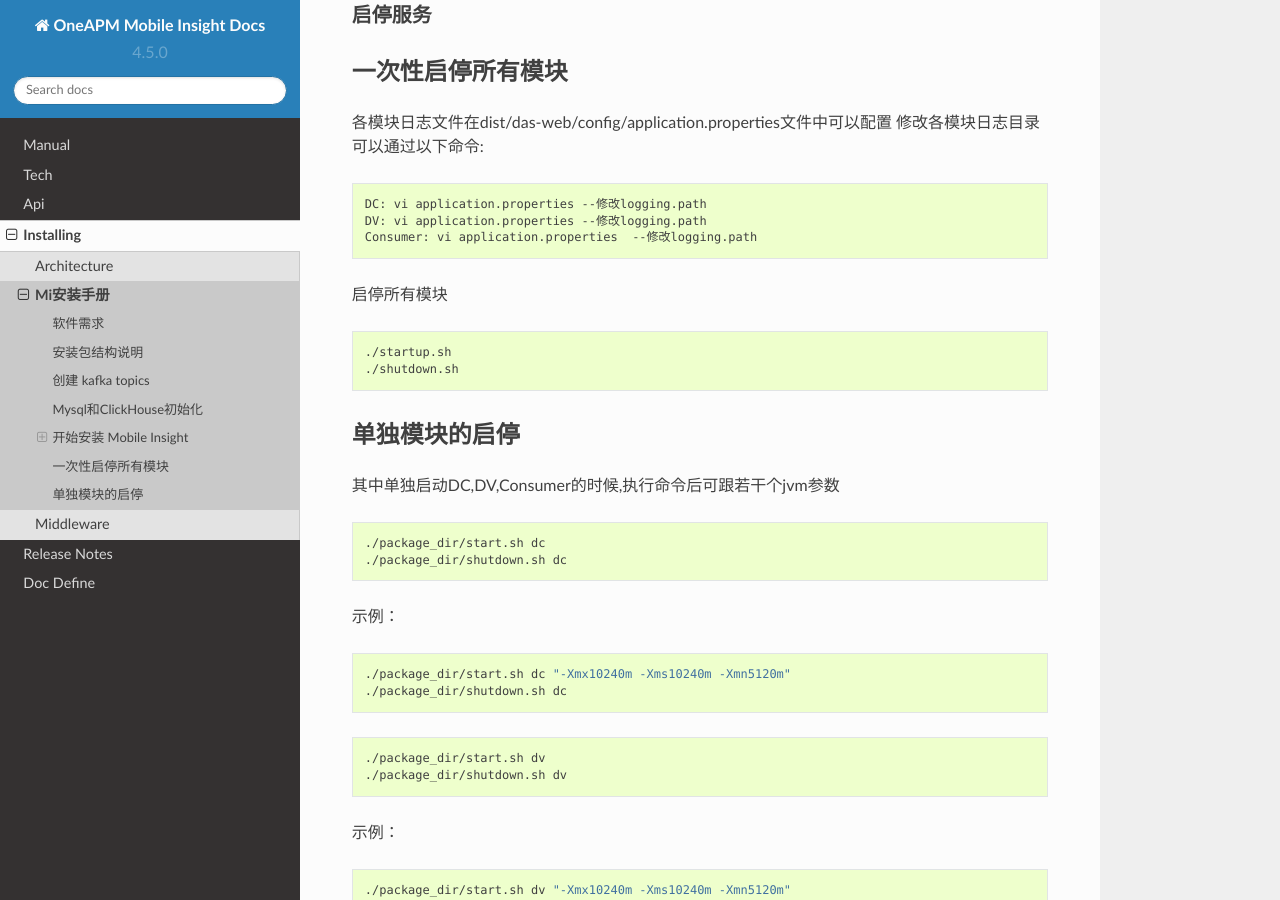
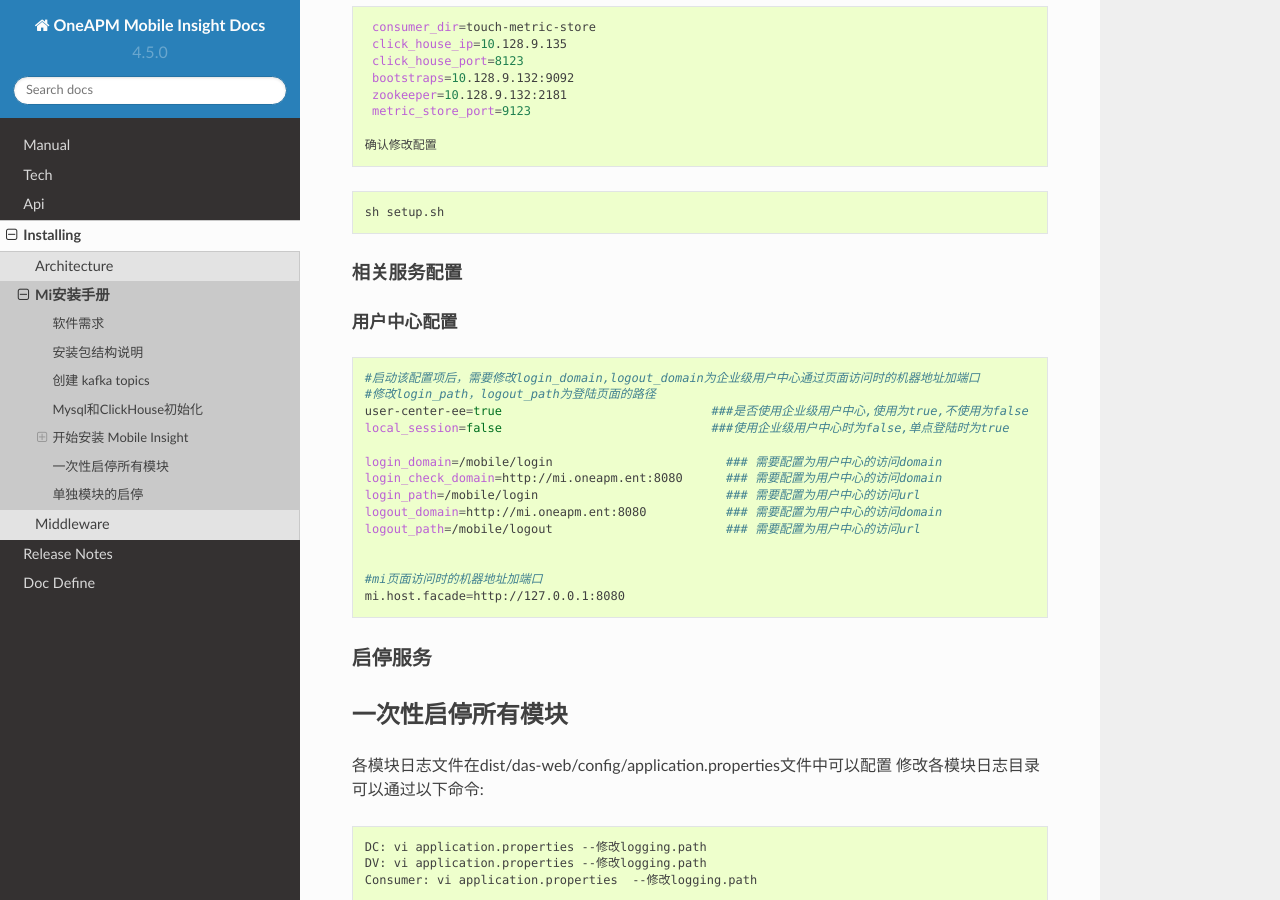
Before and after one commit to gardenias/docs-test, a Sphinx documentation site: the page built from docs/installing/mi.rst, in a window 1280 px wide and 900 px high, scrolled down 4582 px. Built offline with Sphinx 7.4.7 and the Read the Docs theme 2.0.0, drawn with Linux system fonts in a browser that asks for light colours; some of the changed text lies outside the part shown.

Commit message:
变更用户中心配置

```diff
--- a/docs/installing/mi.rst
+++ b/docs/installing/mi.rst
@@ -32,6 +32,21 @@ Mi安装手册
 
 
   确认以上公共组件全部安装成功，再开始安装Mi后台，具体的安装方法请查看组件安装章节。
+  环境需求:除以上软件要求还需检查当前环境有没有安装telnet和关闭防火墙
+
+.. code-block:: shell
+
+  #判断系统是否已经安装telnet客户端及服务端
+  rpm -qa | grep "telnet"
+
+  #安装使用如下命令
+  yum install telnet
+
+  #centos7关闭防火墙，开启防火墙
+  systemctl stop firewalld.service
+
+  #关闭防火墙的开机启动
+  systemctl disable firewalld.service
 
 安装包结构说明
 -------------------
@@ -262,6 +277,35 @@ metric_store的相关配置信息在/metric_store/conf/metric.conf文件中配
    sh setup.sh
 
 
+相关服务配置
+~~~~~~~~~~~~~~~~~~~~~~~
+用户中心配置
+^^^^^^^^^^^^^^^^^^^^^^^
+
+.. code-block:: shell
+
+  #启动该配置项后，需要修改login_domain,logout_domain为企业级用户中心通过页面访问时的机器地址加端口
+  #修改login_path，logout_path为登陆页面的路径
+  user-center-ee=true                             ###是否使用企业级用户中心,使用为true,不使用为false
+  local_session=false                             ###使用企业级用户中心时为false,单点登陆时为true
+
+  login_domain=/mobile/login                        ### 需要配置为用户中心的访问domain
+  login_check_domain=http://mi.oneapm.ent:8080      ### 需要配置为用户中心的访问domain
+  login_path=/mobile/login                          ### 需要配置为用户中心的访问url
+  logout_domain=http://mi.oneapm.ent:8080           ### 需要配置为用户中心的访问domain
+  logout_path=/mobile/logout                        ### 需要配置为用户中心的访问url
+
+
+  #mi页面访问时的机器地址加端口
+  mi.host.facade=http://127.0.0.1:8080
+
+
+
+
+
+
+
+
 启停服务
 =========
 
```
